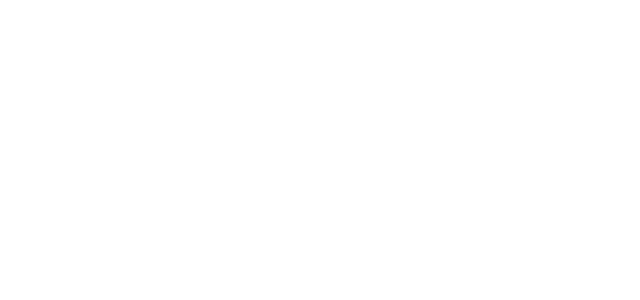
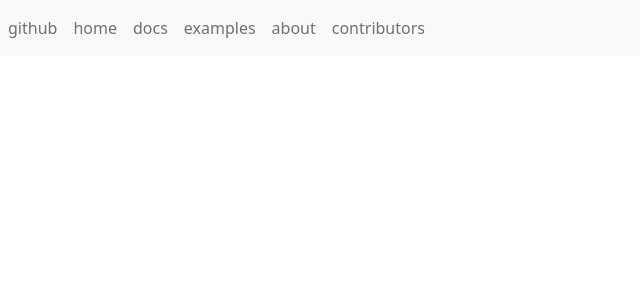
Before and after one commit to kamkow1/waran-site, a Next.js app: page / in a window 1280 px wide. Shown: the top 300 px of the page, without its empty margins (0-640 px from the left). Built offline with nearby package versions, Linux system fonts and the light colour scheme.

Commit message:
navigation bar

```diff
--- /dev/null
+++ b/components/Navbar/Navbar.jsx
@@ -0,0 +1,18 @@
+import 'bootstrap/dist/css/bootstrap.min.css'
+import NavbarElement from './NavbarElement';
+import NavbarList from './NavbarList';
+
+export default function Navbar() {
+    return (
+        <div className='navbar navbar-expand-lg navbar-light bg-light'>
+            <NavbarList>
+                <NavbarElement link='https://github.com/kamkow1/waran' text='github' />
+                <NavbarElement link='/' text='home' />
+                <NavbarElement link='/docs' text='docs' />
+                <NavbarElement link='/examples' text='examples' />
+                <NavbarElement link='/about' text='about' />
+                <NavbarElement link='/contributors' text='contributors' />
+            </NavbarList>
+        </div>
+    );
+}
--- /dev/null
+++ b/components/Navbar/NavbarElement.jsx
@@ -0,0 +1,9 @@
+import 'bootstrap/dist/css/bootstrap.min.css';
+
+export default function NavbarElement(props) {
+    return (
+        <li className={`nav-item ${props.isFirst ? 'active' : ''}`}>
+            <a className='nav-link' href={props.link}>{props.text}</a>
+        </li>
+    );
+}
--- /dev/null
+++ b/components/Navbar/NavbarList.jsx
@@ -0,0 +1,14 @@
+import 'bootstrap/dist/css/bootstrap.min.css';
+import React from 'react';
+
+export default function NavbarList(props) {
+    return (
+        <ul className='navbar-nav mr-auto'>
+            <React.Fragment>
+                {props.children.map((e) => {
+                    return e;
+                })}
+            </React.Fragment>
+        </ul>
+    );
+}
--- a/package.json
+++ b/package.json
@@ -9,6 +9,7 @@
     "lint": "next lint"
   },
   "dependencies": {
+    "bootstrap": "^5.1.3",
     "next": "12.1.5",
     "react": "18.0.0",
     "react-dom": "18.0.0"
--- a/pages/index.js
+++ b/pages/index.js
@@ -1,7 +1,9 @@
+import Navbar from "../components/Navbar/Navbar";
+
 export default function Home() {
   return (
     <div>
-
+      <Navbar />
     </div>
   )
 }
```
Also changed, not shown: 1 other file (tests, documents, lock files or other folders).
